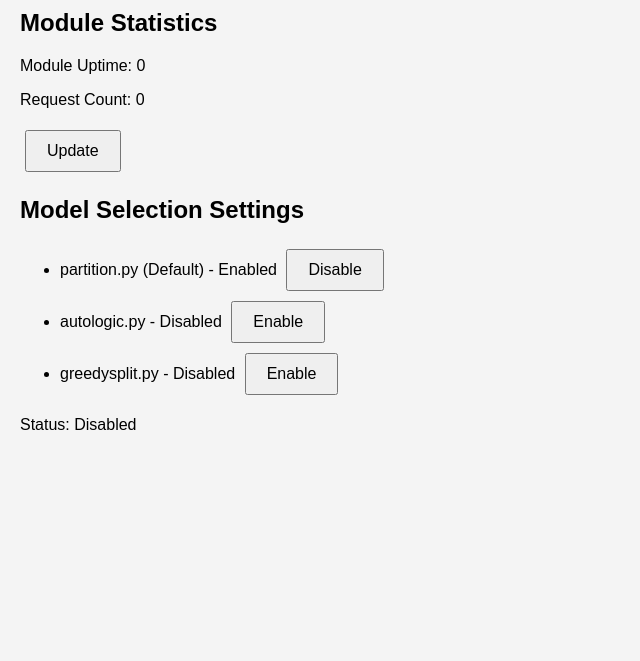
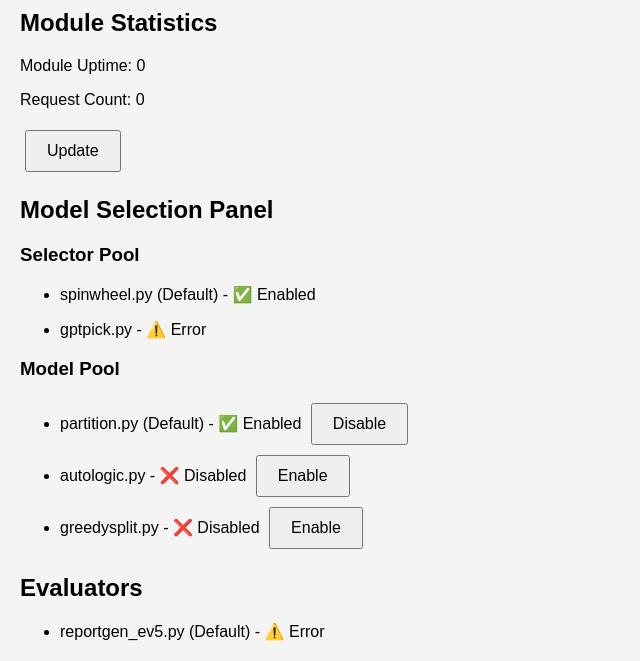
Before and after one commit to anestisdalgkitsis/optimization_engine_d6g, a Flask app: page / in a window 1280 px wide. Shown: the part 267-928 px from the top of the page, without its empty margins (0-640 px from the left). Before the commit the page ends 697 px from the top, so only its background shows below. Run offline with Flask 3, Linux system fonts and the light colour scheme; parts of the project's set-up code (start-up, migrations or seed data) failed here and were passed over.

Commit message:
selectors pickers updates

```diff
--- a/app.py
+++ b/app.py
@@ -7,7 +7,6 @@ import translation
 # Modules
 from flask import Flask, render_template, request, redirect, url_for, jsonify
 from flask_socketio import SocketIO, emit
-from datetime import datetime, timezone
 import matplotlib.pyplot as plt
 import networkx as nx
 import argparse
@@ -21,11 +20,11 @@ import models.autologic as autologic
 import models.greedysplit as greedysplit
 
 # Selector Pool
-import selectors.spinwheel as spinwheel
+import pickers.spinwheel as spinwheel
 
 # In-Memory Variables
 status = "standby"
-start_time = datetime.now(timezone.utc).strftime("%Y-%m-%dT%H:%M:%SZ")
+start_time = time.time()
 request_count = 0
 algorithms = { # this should be changed to modular
     "partition.py (Default)": {"enabled": True},
@@ -35,7 +34,7 @@ algorithms = { # this should be changed to modular
 
 # Module Info
 module_name = "Optimization Engine Module"
-module_version = "1.28 Beta"
+module_version = "2.68 Beta"
 module_ip = socket.gethostbyname(socket.gethostname())
 module_port = "5863"
 
@@ -122,8 +121,20 @@ def incoming_request():
     # Send file for translation
     graph, data = translation.request2graph(data)
 
-    # Parition Service
-    s1, s2, s3 = partition.partition(graph, n_domain=3)
+    # Send to selected autoselector
+    pick = spinwheel.spinwheel(algorithms)
+    print(pick)
+
+    # Route to selected Model
+    s1, s2, s3 = None, None, None
+    if pick == "partition.py (Default)":
+        s1, s2, s3 = partition.partition(graph, n_domain=3)
+    elif pick == "autologic.py":
+        s1, s2, s3 = autologic.autologic(graph, domains=3)
+    elif pick == "greedysplit.py":
+        s1, s2, s3 = greedysplit.greedysplit(graph, domains=3)
+    else:
+        print("Error while routing to model.")
 
     # Encode
     s1e = translation.graph2request(s1, "outbox/sid85034_s0.json", data)
--- a/templates/index.html
+++ b/templates/index.html
@@ -3,7 +3,7 @@
 <head>
     <meta charset="UTF-8">
     <meta name="viewport" content="width=device-width, initial-scale=1.0">
-    <title>Network Optimization Engine Control Panel</title>
+    <title>Optimization Engine - Dashboard</title>
     <link rel="icon" href="{{ url_for('static', filename='favicon.ico') }}" type="image/x-icon">
     <link rel="stylesheet" href="{{ url_for('static', filename='css/styles.css') }}">
 </head>
@@ -28,16 +28,22 @@
 
     <button onclick="getStatus()">Update</button>
 
-    <h2>Model Selection Settings</h2>
-    <!-- <p>Algorithm picker</p> -->
+    <h2>Model Selection Panel</h2>
+    <h3>Selector Pool</h3>
+    <ul>
+        <li><p>spinwheel.py (Default) - ✅ Enabled</p></li>
+        <li><p>gptpick.py - ⚠️ Error</p></li>
+    </ul>
+    <!-- <p>prompt (if LLM selected)</p> -->
+    <h3>Model Pool</h3>
     <ul>
         {% for algorithm, details in algorithms.items() %}
         <li>
             {{ algorithm }} -
             {% if details['enabled'] %}
-                Enabled
+                ✅ Enabled
             {% else %}
-                Disabled
+                ❌ Disabled
             {% endif %}
             <form action="{{ url_for('toggle_algorithm') }}" method="POST" style="display:inline;">
                 <input type="hidden" name="algorithm" value="{{ algorithm }}">
@@ -52,12 +58,6 @@
         </li>
         {% endfor %}
     </ul>
-    <!-- <p>enabled algorithms</p> -->
-    <!-- <p>Disabled algorithms</p> -->
-    <!-- <p>enble disable selected buttons</p> -->
-    <!-- <p>selector mode</p> -->
-    <!-- <p>prompt (if LLM selected)</p> -->
-    <p>Status: Disabled</p>
 
     <script>
         function controlAction(action) {
@@ -82,5 +82,10 @@
             .catch(error => console.error('Error:', error));
         }
     </script>
+
+    <h2>Evaluators</h2>
+    <ul>
+        <li><p>reportgen_ev5.py (Default) - ⚠️ Error</p></li>
+    </ul>
 </body>
 </html>
```
Also changed, not shown: evaluators/reportgen_ev5.py (added, +10 -0 lines), pickers/gptpick.py (added, +9 -0 lines), pickers/spinwheel.py (renamed from selectors/spinwheel.py).
